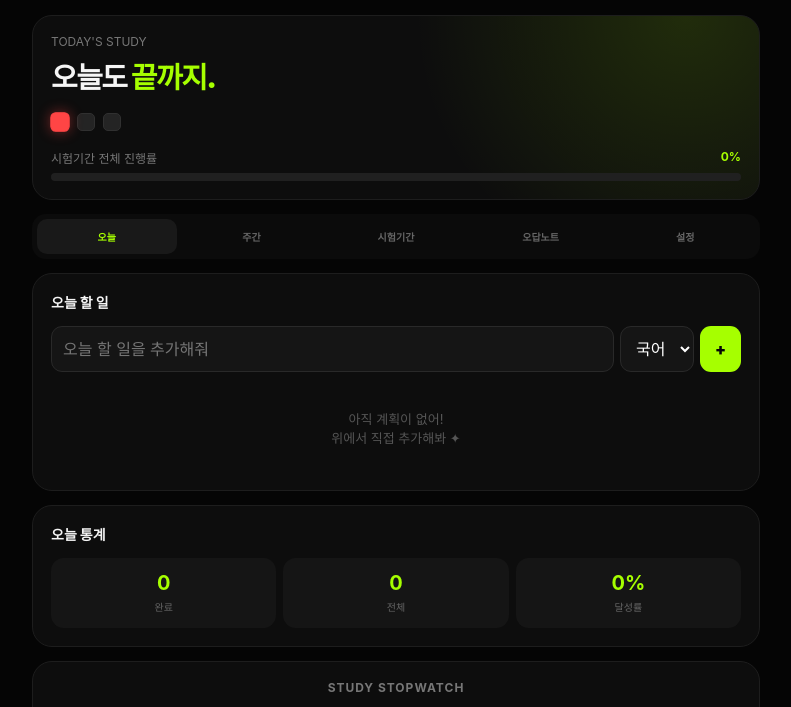
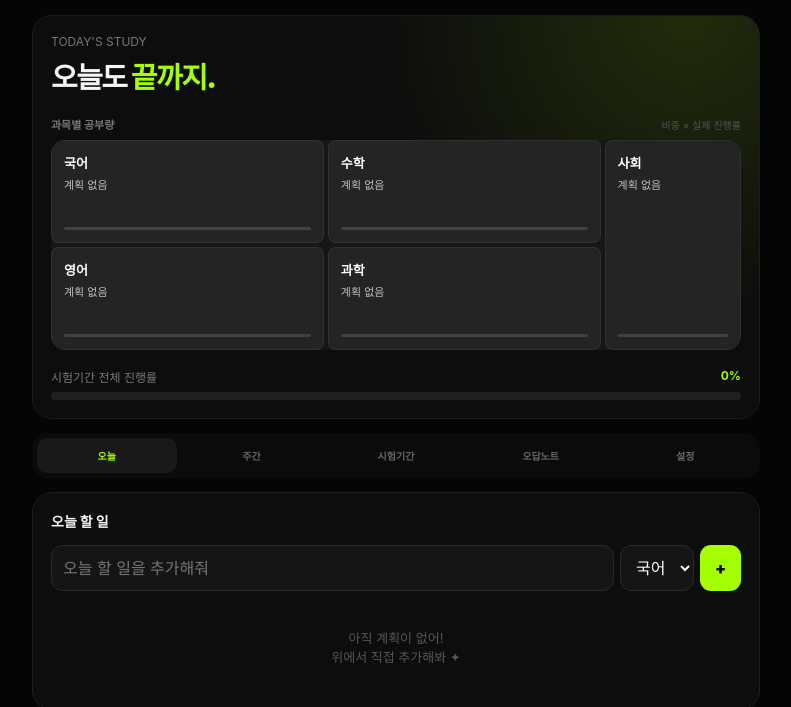
Before and after one commit to 8trz6tzpk6-create/Hyora-study, a plain HTML site: page index.html in a window 1280 px wide. Shown: the part 51-758 px from the top of the page, without its empty margins (244-1035 px from the left). Drawn offline with Linux system fonts and the light colour scheme.

Commit message:
Update index.html

```diff
--- a/index.html
+++ b/index.html
@@ -92,48 +92,124 @@ header{
   color:#a6ff00;
 }
 
+
 /* =========================
-   STUDY SIGNAL
+   SUBJECT STUDY MAP
 ========================= */
 
-.study-signal{
+.study-map-title{
+  margin-top:20px;
+  margin-bottom:8px;
   display:flex;
-  gap:8px;
-  margin-top:17px;
-  margin-bottom:2px;
-}
-
-.signal-box{
-  width:18px;
-  height:18px;
-  border-radius:5px;
+  justify-content:space-between;
+  align-items:center;
+}
+
+.study-map-title span:first-child{
+  color:#777;
+  font-size:11px;
+  font-weight:700;
+}
+
+.study-map-title span:last-child{
+  color:#555;
+  font-size:10px;
+}
+
+.study-map{
+  width:100%;
+  height:210px;
+  display:flex;
+  gap:4px;
+  overflow:hidden;
+  border-radius:14px;
+  background:#171717;
+}
+
+.study-map-column{
+  display:flex;
+  flex-direction:column;
+  gap:4px;
+  min-width:0;
+  min-height:0;
+}
+
+.study-tile{
+  position:relative;
+  min-width:0;
+  min-height:0;
+  overflow:hidden;
+  border-radius:8px;
+  border:1px solid rgba(255,255,255,.06);
+  padding:12px;
+  display:flex;
+  flex-direction:column;
+  justify-content:space-between;
+  transition:
+    flex .3s,
+    background .3s,
+    transform .2s;
+}
+
+.study-tile:active{
+  transform:scale(.985);
+}
+
+.study-tile.none{
   background:#242424;
-  border:1px solid #303030;
-  transition:
-    background .25s,
-    box-shadow .25s,
-    transform .25s;
-}
-
-.signal-box.active.red{
-  background:#ff4545;
-  border-color:#ff4545;
-  box-shadow:0 0 12px rgba(255,69,69,.45);
-  transform:scale(1.08);
-}
-
-.signal-box.active.yellow{
-  background:#ffd43b;
-  border-color:#ffd43b;
-  box-shadow:0 0 12px rgba(255,212,59,.4);
-  transform:scale(1.08);
-}
-
-.signal-box.active.green{
+}
+
+.study-tile.low{
+  background:#542424;
+}
+
+.study-tile.medium{
+  background:#554b22;
+}
+
+.study-tile.high{
+  background:#304d20;
+}
+
+.study-tile-name{
+  font-size:13px;
+  font-weight:900;
+  color:#fff;
+  white-space:nowrap;
+  overflow:hidden;
+  text-overflow:ellipsis;
+}
+
+.study-tile-percent{
+  font-size:11px;
+  color:rgba(255,255,255,.7);
+  margin-top:4px;
+}
+
+.study-tile-bar{
+  height:3px;
+  border-radius:99px;
+  background:rgba(255,255,255,.13);
+  overflow:hidden;
+  margin-top:8px;
+}
+
+.study-tile-bar i{
+  display:block;
+  height:100%;
   background:#a6ff00;
-  border-color:#a6ff00;
-  box-shadow:0 0 12px rgba(166,255,0,.45);
-  transform:scale(1.08);
+  border-radius:99px;
+}
+
+.study-map-empty{
+  width:100%;
+  height:100%;
+  display:flex;
+  align-items:center;
+  justify-content:center;
+  color:#555;
+  font-size:12px;
+  text-align:center;
 }
 
 .progress-info{
@@ -548,6 +624,7 @@ input:focus,select:focus,textarea:focus{
   flex:1;
 }
 
+
 /* SETTINGS */
 
 .subject-manage{
@@ -608,6 +685,29 @@ input:focus,select:focus,textarea:focus{
   background:#151515;
   color:#666;
 }
+
+
+/* MOBILE */
+
+@media(max-width:500px){
+
+  .study-map{
+    height:190px;
+  }
+
+  .study-tile{
+    padding:9px;
+  }
+
+  .study-tile-name{
+    font-size:12px;
+  }
+
+  .study-tile-percent{
+    font-size:10px;
+  }
+
+}
 </style>
 </head>
 
@@ -636,12 +736,19 @@ input:focus,select:focus,textarea:focus{
     오늘도 <span class="accent">끝까지.</span>
   </div>
 
-  <!-- 네모 신호등 -->
-  <div class="study-signal">
-    <div class="signal-box red" id="signalRed"></div>
-    <div class="signal-box yellow" id="signalYellow"></div>
-    <div class="signal-box green" id="signalGreen"></div>
+
+  <!-- 과목별 공부량 타일 -->
+
+  <div class="study-map-title">
+    <span>과목별 공부량</span>
+    <span>비중 × 실제 진행률</span>
   </div>
+
+  <div
+    class="study-map"
+    id="studyMap">
+  </div>
+
 
   <div class="progress-info">
     <span>시험기간 전체 진행률</span>
@@ -1791,6 +1898,354 @@ function getExamProgress(){
 }
 
 
+/* =========================
+   SUBJECT PROGRESS
+========================= */
+
+function getSubjectProgress(subject){
+
+  const tasks=
+    data.exam.filter(
+      task=>task.subject===subject
+    );
+
+  if(!tasks.length){
+    return null;
+  }
+
+  const done=
+    tasks.filter(
+      task=>task.done
+    ).length;
+
+  return Math.round(
+    done/tasks.length*100
+  );
+
+}
+
+
+/* =========================
+   STUDY TILE COLOR
+========================= */
+
+function getStudyLevel(percent){
+
+  if(percent===null){
+    return "none";
+  }
+
+  if(percent<40){
+    return "low";
+  }
+
+  if(percent<80){
+    return "medium";
+  }
+
+  return "high";
+
+}
+
+
+/* =========================
+   SUBJECT TILE
+========================= */
+
+function createStudyTile(subject){
+
+  const percent=
+    getSubjectProgress(subject);
+
+  const weight=
+    Number(
+      data.weights[subject]
+    )||0;
+
+  const tile=
+    document.createElement(
+      "div"
+    );
+
+  tile.className=
+    "study-tile "+
+    getStudyLevel(percent);
+
+  tile.style.flex=
+    Math.max(
+      weight,
+      1
+    );
+
+  const percentText=
+    percent===null
+      ?"계획 없음"
+      :percent+"% 완료";
+
+  const barWidth=
+    percent===null
+      ?0
+      :percent;
+
+  tile.innerHTML=`
+
+    <div>
+
+      <div class="study-tile-name">
+        ${escapeHTML(subject)}
+      </div>
+
+      <div class="study-tile-percent">
+        ${percentText}
+      </div>
+
+    </div>
+
+    <div class="study-tile-bar">
+      <i style="width:${barWidth}%"></i>
+    </div>
+
+  `;
+
+  return tile;
+
+}
+
+
+/* =========================
+   BUILD SUBJECT MAP
+========================= */
+
+function renderStudyMap(){
+
+  const box=
+    document.getElementById(
+      "studyMap"
+    );
+
+  box.innerHTML="";
+
+  if(!data.subjects.length){
+
+    box.innerHTML=`
+      <div class="study-map-empty">
+        과목을 추가하면<br>
+        공부량 지도가 만들어져!
+      </div>
+    `;
+
+    return;
+
+  }
+
+
+  /*
+    과목 비중을 이용해서
+    서로 다른 크기의 타일을
+    하나의 직사각형 안에 배치한다.
+  */
+
+  const subjects=
+    [...data.subjects]
+    .sort(
+      (a,b)=>
+        (Number(data.weights[b])||0)
+        -
+        (Number(data.weights[a])||0)
+    );
+
+
+  /*
+    너무 작은 비중 때문에
+    타일이 사라지지 않도록
+    최소값을 조금 둔다.
+  */
+
+  const weightedSubjects=
+    subjects.map(subject=>({
+
+      subject,
+
+      weight:
+        Math.max(
+          Number(
+            data.weights[subject]
+          )||0,
+          1
+        )
+
+    }));
+
+
+  /*
+    가장 큰 과목을 중심으로
+    좌우/상하 영역을 번갈아
+    나누는 방식으로 배치한다.
+  */
+
+  const totalWeight=
+    weightedSubjects.reduce(
+      (sum,item)=>
+        sum+item.weight,
+      0
+    );
+
+
+  if(weightedSubjects.length===1){
+
+    const tile=
+      createStudyTile(
+        weightedSubjects[0].subject
+      );
+
+    tile.style.width="100%";
+    box.appendChild(tile);
+
+    return;
+
+  }
+
+
+  /*
+    화면 폭에 따라
+    2~3개의 큰 영역을 만든 뒤
+    각 영역 안에 타일을 쌓는다.
+  */
+
+  const columns=[];
+
+  let currentColumn={
+    items:[],
+    weight:0
+  };
+
+  const target=
+    totalWeight/2;
+
+
+  weightedSubjects.forEach(item=>{
+
+    if(
+      currentColumn.items.length>0 &&
+      currentColumn.weight+item.weight>target &&
+      columns.length<2
+    ){
+
+      columns.push(
+        currentColumn
+      );
+
+      currentColumn={
+        items:[],
+        weight:0
+      };
+
+    }
+
+    currentColumn.items.push(item);
+
+    currentColumn.weight+=
+      item.weight;
+
+  });
+
+
+  if(currentColumn.items.length){
+    columns.push(currentColumn);
+  }
+
+
+  /*
+    3개 이상의 과목이 있을 때
+    최대 3개의 큰 영역으로 정리한다.
+  */
+
+  if(columns.length>3){
+
+    const merged={
+      items:[],
+      weight:0
+    };
+
+    while(columns.length>2){
+
+      const last=
+        columns.pop();
+
+      merged.items.push(
+        ...last.items
+      );
+
+      merged.weight+=
+        last.weight;
+
+    }
+
+    columns.push(merged);
+
+  }
+
+
+  const columnTotal=
+    columns.reduce(
+      (sum,column)=>
+        sum+column.weight,
+      0
+    );
+
+
+  columns.forEach(column=>{
+
+    const columnBox=
+      document.createElement(
+        "div"
+      );
+
+    columnBox.className=
+      "study-map-column";
+
+    columnBox.style.flex=
+      Math.max(
+        column.weight,
+        1
+      );
+
+    column.items.forEach(item=>{
+
+      const tile=
+        createStudyTile(
+          item.subject
+        );
+
+      const ratio=
+        item.weight/
+        column.weight;
+
+      tile.style.flex=
+        Math.max(
+          ratio,
+          .05
+        );
+
+      columnBox.appendChild(
+        tile
+      );
+
+    });
+
+    box.appendChild(
+      columnBox
+    );
+
+  });
+
+}
+
+
+/* =========================
+   PROGRESS
+========================= */
+
 function renderProgress(){
 
   const percent=
@@ -1806,58 +2261,7 @@ function renderProgress(){
   ).style.width=
     percent+"%";
 
-
-  /* =========================
-     STUDY SIGNAL
-  ========================= */
-
-  const red=
-    document.getElementById(
-      "signalRed"
-    );
-
-  const yellow=
-    document.getElementById(
-      "signalYellow"
-    );
-
-  const green=
-    document.getElementById(
-      "signalGreen"
-    );
-
-  red.classList.remove(
-    "active"
-  );
-
-  yellow.classList.remove(
-    "active"
-  );
-
-  green.classList.remove(
-    "active"
-  );
-
-
-  if(percent<40){
-
-    red.classList.add(
-      "active"
-    );
-
-  }else if(percent<80){
-
-    yellow.classList.add(
-      "active"
-    );
-
-  }else{
-
-    green.classList.add(
-      "active"
-    );
-
-  }
+  renderStudyMap();
 
 }
 
```
